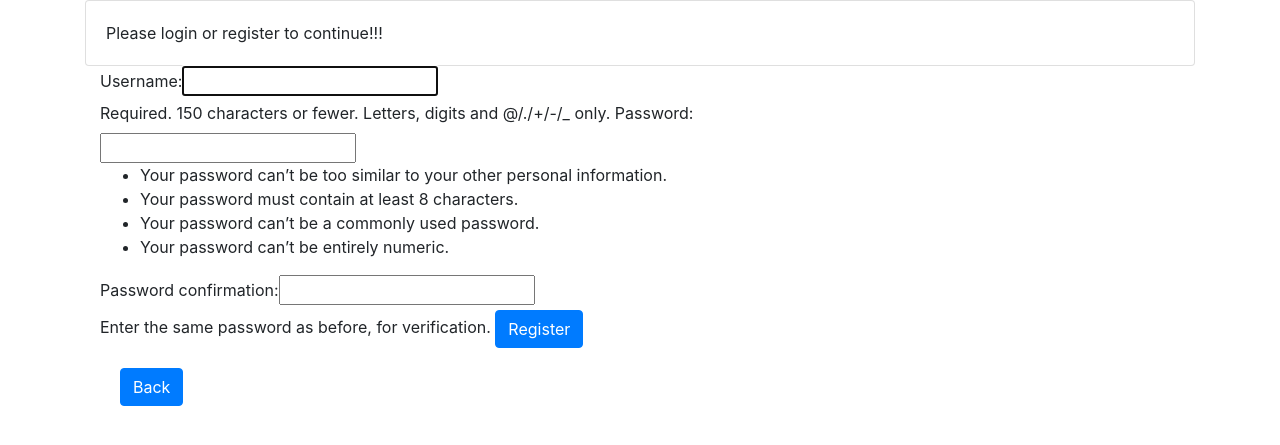
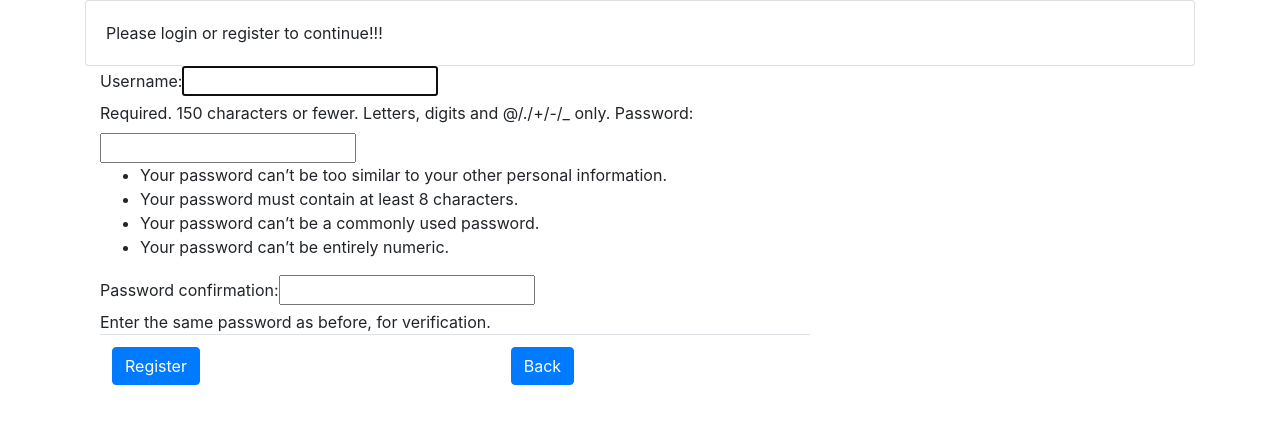
Before and after one commit to ICARUS343/DjangoModule, a Django app: page /register/ in a window 1280 px wide. Shown: the top 445 px of the page. Run offline with Django 3.2, Linux system fonts and the light colour scheme; some libraries are stand-ins or nearby versions.

Commit message:
Back and Register button in register and login.

```diff
--- a/user/templates/registration/register.html
+++ b/user/templates/registration/register.html
@@ -1,4 +1,4 @@
-{%  extends 'registration/index.html'%}
+{% extends 'registration/index.html' %}
 
 {% block content %}
 
@@ -15,11 +15,18 @@
                     </p>
                 {% endif %}
                 {{ form }}
-            <input type="submit" value="Register"
-                   class="btn btn-primary pull-right"/>
+
+                <table class="table">
+                    <tr>
+                        <td><input type="submit" value="Register"
+                                   class="btn btn-primary pull-right"/></td>
+                        <td><a class="btn btn-primary" href="{% url 'login' %}" role="button">Back</a>
+                    </tr>
+                </table>
+
             </form>
             <div class="card-body">
-            <a class="btn btn-primary" href="{% url 'login' %}" role="button">Back</a>
+
             </div>
 
         </div>
```
Lines whose indentation alone changed are shown as unchanged.
